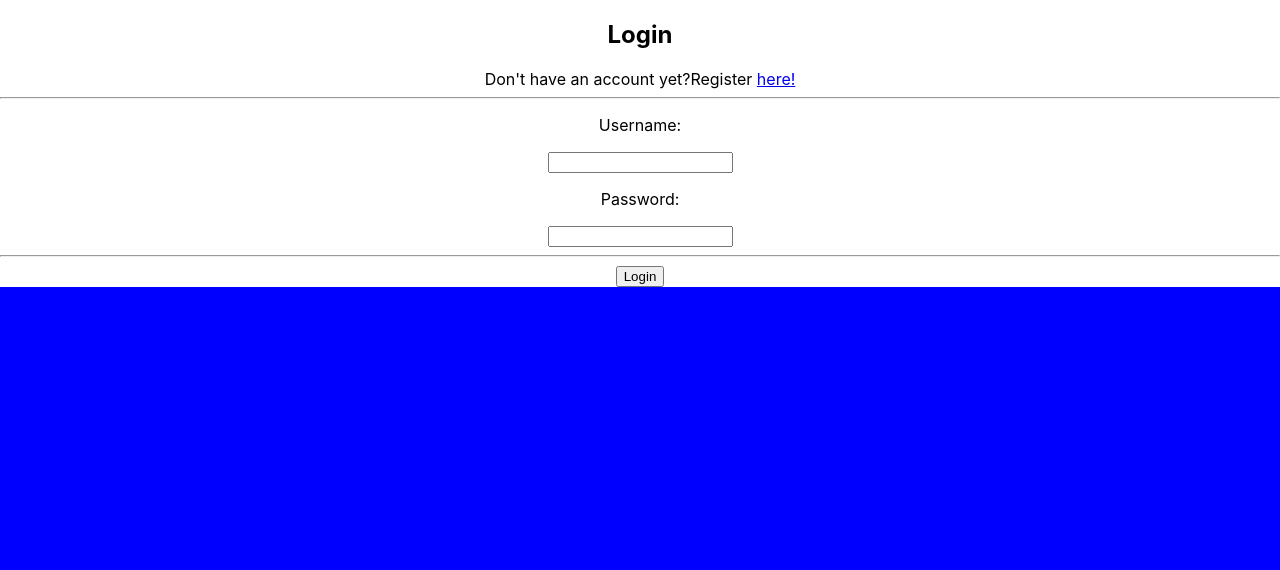
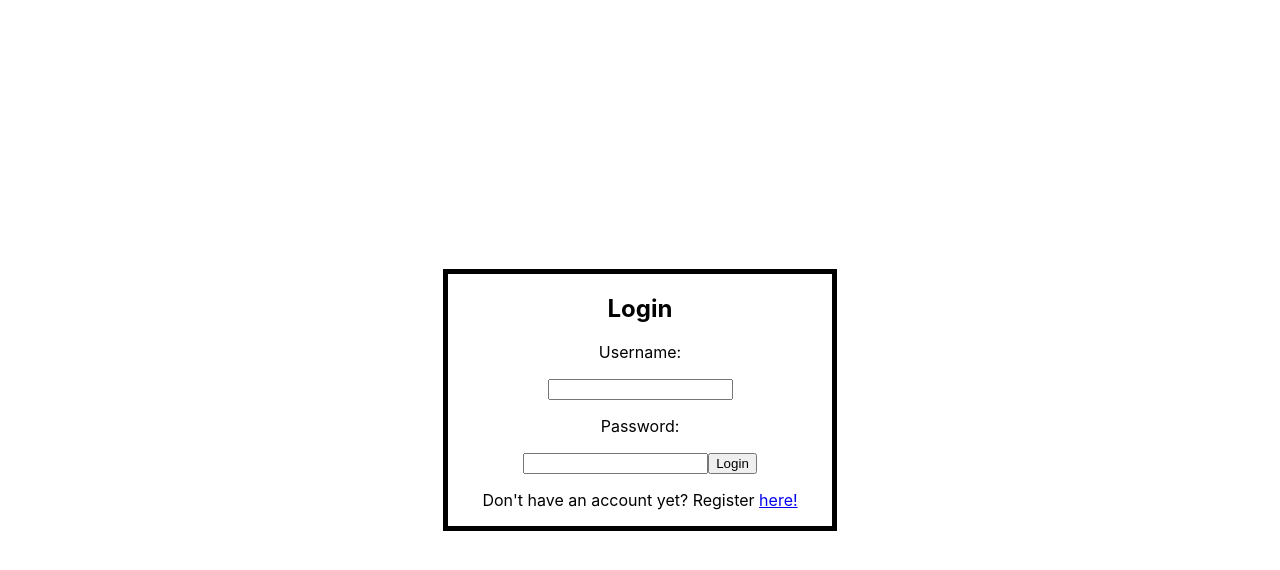
Before and after one commit to spscatena/flash-cards, a React (Create React App) app in the folder client/: page /login in a window 1280 px wide. Shown: the top 570 px of the page. Built offline with nearby package versions, Linux system fonts and the light colour scheme.

Commit message:
ready for Friday

```diff
--- a/client/src/App.css
+++ b/client/src/App.css
@@ -2,18 +2,21 @@ body {
   text-align: center;
 }
 
-
 .auth-container{
-  background: blue;
+  background: white;
   height: 100vh;
+  display: flex;
 }
 
 .auth-form {
   background: white;
+  width: 30%;
+  border: 5px solid black;
+  margin: auto;
 }
 
 #subject-card {
-  border: 2px solid blue;
+  border: 2px solid black;
   width: 30vw;
   height: 10vw;
   margin: 0 auto;
@@ -23,7 +26,7 @@ body {
 #subject-container {
   margin-top: 3vh;
   /* height: auto; */
-  border: 2px solid orange;
+  /* border: 2px solid orange; */
   display: grid;
   grid-template-columns: 1fr 1fr 1fr;
   grid-row-gap: 3vh;
--- a/client/src/App.js
+++ b/client/src/App.js
@@ -263,7 +263,7 @@ class App extends Component {
                 subjects={this.state.subjects}
                 handleSubjectDelete={this.handleSubjectDelete}
                 handleSubjectSubmit={this.handleSubjectSubmit}
-                subjectData={this.state.createSubjectData}
+                createSubjectData={this.state.createSubjectData}
                 handleChange={this.handleCreateSubjectChange}
               />
             )} />
@@ -271,7 +271,7 @@ class App extends Component {
               const subjectId = props.match.params.id
               return <EditSubject
                 subjectId={subjectId}
-                subjectData={this.state.editSubjectData}
+                editSubjectData={this.state.editSubjectData}
                 handleChange={this.handleEditSubjectChange}
                 handleEditSubmit={this.handleEditSubmit}
                 mountEditForm={this.mountEditForm}
--- a/client/src/components/EditSubject.jsx
+++ b/client/src/components/EditSubject.jsx
@@ -1,7 +1,7 @@
 import React from 'react'
 
 export default function EditSubject(props) {
-  if (props.subjectData.id !== parseInt(props.subjectId)) {
+  if (props.editSubjectData.id !== parseInt(props.subjectId)) {
     props.mountEditForm(props.subjectId)
   }
 
@@ -16,7 +16,7 @@ export default function EditSubject(props) {
           type="text"
           name="title"
           id="title"
-          value={props.subjectData.title}
+          value={props.editSubjectData.title}
           onChange={props.handleChange}
         />
         <br />
@@ -25,7 +25,7 @@ export default function EditSubject(props) {
           type="text"
           name="description"
           id="description"
-          value={props.subjectData.description}
+          value={props.editSubjectData.description}
           onChange={props.handleChange}
         />
         <br />
--- a/client/src/components/Login.jsx
+++ b/client/src/components/Login.jsx
@@ -9,8 +9,7 @@ const Login = (props) => {
     <div className="auth-container">
       <div className="auth-form">
       <h2>Login</h2>
-      Don't have an account yet?Register <Link to="/register">here!</Link>
-      <hr />
+      {/* <hr /> */}
       <form onSubmit={(e) => {
         e.preventDefault();
         props.handleLogin();
@@ -19,8 +18,9 @@ const Login = (props) => {
         <input name="username" type="text" value={props.formData.username} onChange={props.handleChange} />
         <p>Password:</p>
         <input name="password" type="password" value={props.formData.password} onChange={props.handleChange} />
-        <hr />
+        {/* <hr /> */}
         <button>Login</button>
+      <p>Don't have an account yet? Register <Link to="/register">here!</Link></p>
         </form>
         </div>
     </div>
--- a/client/src/components/Register.jsx
+++ b/client/src/components/Register.jsx
@@ -8,8 +8,7 @@ const Register = (props) => {
     <div className="auth-container">
       <div className="auth-form">
         <h2>Register</h2>
-      Already a memeber?Sign in <Link to="/login">here.</Link>
-      <hr />
+        {/* <hr /> */}
         <form onSubmit={props.handleRegister} >
           <p>Username:</p>
           <input name="username" type="text" value={props.formData.username} onChange={props.handleChange} />
@@ -17,9 +16,9 @@ const Register = (props) => {
         <input name="email" type="text" value={props.formData.email} onChange={props.handleChange} /> */}
           <p>Password:</p>
           <input name="password" type="password" value={props.formData.password} onChange={props.handleChange} />
-        <hr />
+          <br />
           <button>Register</button>
-
+          <p>Already a memeber?Sign in <Link to="/login">here.</Link></p>
         </form>
       </div>
     </div>
--- a/client/src/components/SubjectCreate.jsx
+++ b/client/src/components/SubjectCreate.jsx
@@ -15,14 +15,14 @@ export default function SubjectCreate(props) {
           name="title"
           placeholder="Subject Title"
           id="title"
-          value={props.subjectData.title}
+          value={props.createSubjectData.title}
         />
         <input type="text"
           onChange={props.handleChange}
           name="description"
           placeholder="Subject Description"
           id="description"
-          value={props.subjectData.description}
+          value={props.createSubjectData.description}
         />
         <input type="submit" value="Add Subject" />
       </form>
--- a/client/src/components/Subjects.jsx
+++ b/client/src/components/Subjects.jsx
@@ -17,19 +17,19 @@ export default class Subjects extends Component {
         <SubjectCreate
           handleChange={this.props.handleChange}
           handleSubjectSubmit={this.props.handleSubjectSubmit}
-          subjectData={this.props.subjectData}
-        // handleEditSubject={this.props.handleEditSubject}
+          createSubjectData={this.props.createSubjectData}
         />
 
         <div id="subject-container">
           {this.props.subjects.map(subject => (
 
             <div id="subject-card" key={subject.id}>
-              <p>{subject.title}</p>
-              <p>{subject.description}</p>
+              <p>Subject: {subject.title}</p>
+              <p>Description: {subject.description}</p>
               <button onClick={() => this.props.handleSubjectDelete(subject.id)}>Delete</button>
               <Link to={`/subjects/${subject.id}/edit`} >Edit </Link>
-              {/* // <button onClick={() => this.props.handleEditSubject(subject.id)}>Edit</button> */}
+              {/* <Link to={`/cards/${card.id}/`} >Cards</Link> */}
+
             </div>))}
         </div>
       </div>
```
Also changed, not shown: client/src/components/Cards.jsx (+37 -0 lines). Lines whose indentation alone changed are shown as unchanged.
